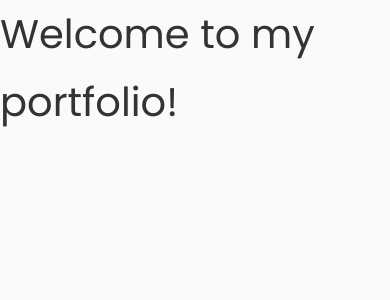
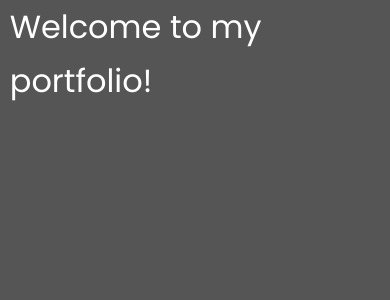
Before and after one commit to junaidrazaq/Portfolio_V2, a React (Create React App) app: page / in a window 390 px wide. Shown: the top 300 px of the page. Built offline with nearby package versions, Linux system fonts and the light colour scheme.

Commit message:
fixed_width_bug_and_changed_to_dark_mode

```diff
--- a/src/index.css
+++ b/src/index.css
@@ -8,16 +8,16 @@
 }
 
 :root {
-  --color-bg: #fafafa;
-  --color-text: #333;
-  --color-light: rgba(255, 255, 255, 0.6);
+  --color-bg: #555;
+  --color-text: #fff;
+  --color-light: rgba(255, 255, 255, 0.8);
   --color-primary: #ff5a5f;
 
   --transition: all 400ms ease;
 
-  --container-width-lg: "75%";
-  --container-width-md: "86%";
-  --container-width-sm: "90%";
+  --container-width-lg: 75%;
+  --container-width-md: 86%;
+  --container-width-sm: 95%;
 }
 
 html {
@@ -37,17 +37,19 @@ body {
   margin: 0 auto;
 }
 
-h1,
 h2,
 h3,
 h4,
 h5,
 h6 {
   font-weight: 500;
+  font-size: 1.5rem;
+  line-height: 2rem;
 }
 
 h1 {
   font-size: 2.5rem;
+  font-weight: 500;
 }
 
 a {
@@ -60,15 +62,26 @@ a:hover {
 }
 
 /* ======== MEDIA QUERIES (LARGE DEVICES) ======== */
-@media (min-width: 1024px) {
+@media (max-width: 1024px) {
   .container {
     width: var(--container-width-md);
   }
 }
 
 /* ======== MEDIA QUERIES (MEDIUM DEVICES) ======== */
-@media (min-width: 600px) {
+@media (max-width: 600px) {
   .container {
     width: var(--container-width-sm);
   }
+  h1 {
+    font-size: 2rem;
+  }
+  h2,
+  h3,
+  h4,
+  h5,
+  h6 {
+    font-size: 1rem;
+    line-height: 1.4rem;
+  }
 }
```
